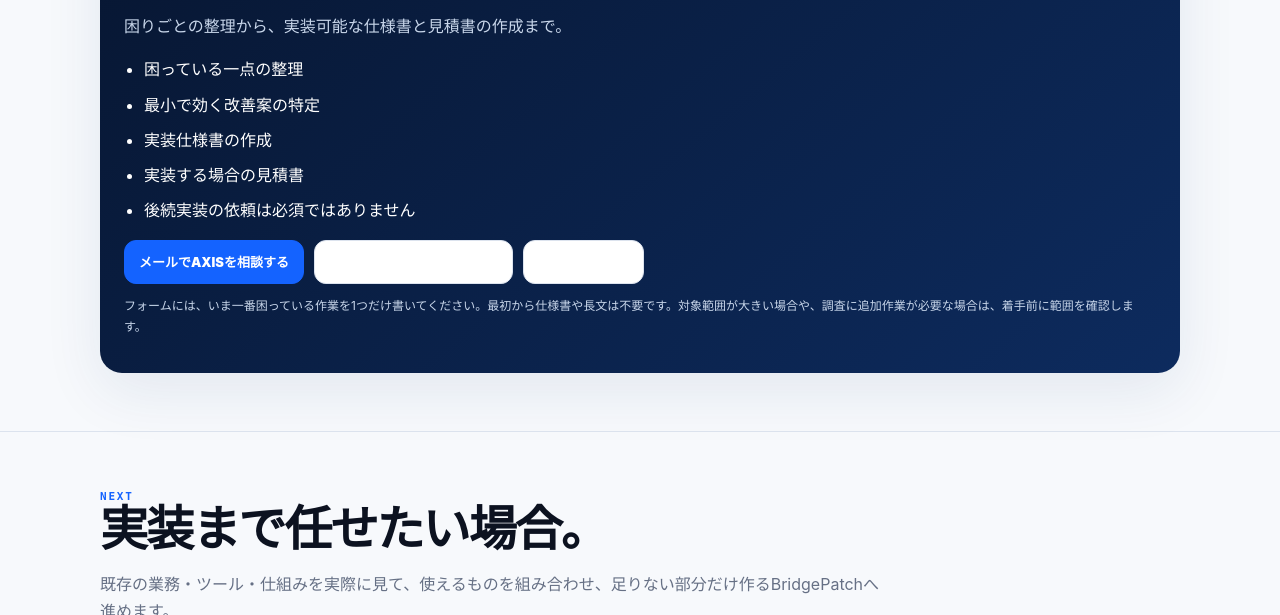
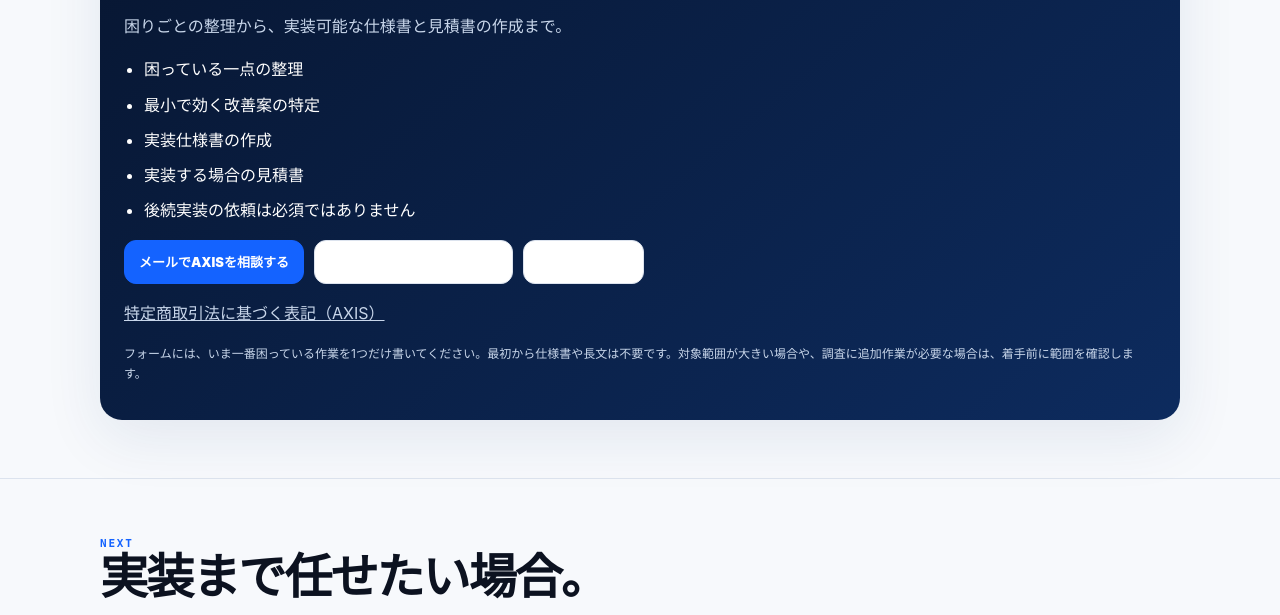
Before and after one commit to nobutakayamauchi/sales-catalog, a plain HTML site: page products/axis/sales.html in a window 1280 px wide. Shown: the part 2261-2876 px from the top of the page. Drawn offline with Linux system fonts and the light colour scheme.

Commit message:
axis の販売ページを商品別の特商法表記につなぐ

```diff
--- a/products/axis/sales.html
+++ b/products/axis/sales.html
@@ -11,6 +11,7 @@
 <section><div class="wrap"><div class="sectionhead"><div class="eyebrow">INPUT</div><h2>最初から仕様書はいりません。</h2><p class="muted">必要なのは、いま何に困っているか。まとまっていなくても構いません。</p></div><div class="grid3"><article class="card"><h3>「毎回これを転記している」</h3><p class="muted">手作業が残っている場所から見ます。</p></article><article class="card"><h3>「確認作業だけ重い」</h3><p class="muted">時間を食っている一点を切り出します。</p></article><article class="card"><h3>「こういうものが欲しい」</h3><p class="muted">要望をそのまま作らず、本当に必要な形へ整理します。</p></article></div></div></section>
 <section><div class="wrap"><div class="sectionhead"><div class="eyebrow">OUTPUT</div><h2>実装へ渡せるところまで作ります。</h2></div><div class="grid2"><article class="card"><h3>実装仕様書</h3><p class="muted">目的、対象、必要機能、入出力、処理フロー、制約、完成条件などを、開発に着手できる形へまとめます。</p></article><article class="card"><h3>見積書</h3><p class="muted">その仕様をこちらで実装する場合の金額を提示します。仕様書を持ち帰って別の手段で実装しても構いません。</p></article></div></div></section>
 <section><div class="wrap"><div class="card dark"><div class="eyebrow">POSITIONING</div><h2>AXISは「相談料」ではなく、設計成果物です。</h2><p>話を聞いて終わりではありません。困りごとの中心を特定し、何を作るべきかを決め、次の開発者・AIが迷わず着手できる形まで落とすことを成果物とします。</p></div></div></section>
-<section id="offer"><div class="wrap"><div class="card dark"><div class="eyebrow">OFFER</div><h2>AXIS</h2><div class="price">¥10,000 <small>JPY</small></div><p>困りごとの整理から、実装可能な仕様書と見積書の作成まで。</p><ul class="list"><li>困っている一点の整理</li><li>最小で効く改善案の特定</li><li>実装仕様書の作成</li><li>実装する場合の見積書</li><li>後続実装の依頼は必須ではありません</li></ul><div class="actions"><a class="btn primary" href="mailto:yamauchi.rts.office@gmail.com" data-contact-hub-open="info" data-funnel-event="contact_click">メールでAXISを相談する</a><a class="btn" href="mailto:yamauchi.rts.office@gmail.com" data-contact-hub-open="need">「こういうの欲しい」を送る</a><a class="btn" href="index.html">商品概要に戻る</a></div><p class="fine">フォームには、いま一番困っている作業を1つだけ書いてください。最初から仕様書や長文は不要です。対象範囲が大きい場合や、調査に追加作業が必要な場合は、着手前に範囲を確認します。</p></div></div></section>
+<section id="offer"><div class="wrap"><div class="card dark"><div class="eyebrow">OFFER</div><h2>AXIS</h2><div class="price">¥10,000 <small>JPY</small></div><p>困りごとの整理から、実装可能な仕様書と見積書の作成まで。</p><ul class="list"><li>困っている一点の整理</li><li>最小で効く改善案の特定</li><li>実装仕様書の作成</li><li>実装する場合の見積書</li><li>後続実装の依頼は必須ではありません</li></ul><div class="actions"><a class="btn primary" href="mailto:yamauchi.rts.office@gmail.com" data-contact-hub-open="info" data-funnel-event="contact_click">メールでAXISを相談する</a><a class="btn" href="mailto:yamauchi.rts.office@gmail.com" data-contact-hub-open="need">「こういうの欲しい」を送る</a><a class="btn" href="index.html">商品概要に戻る</a></div><p><a style="color:inherit;text-decoration:underline" href="https://nobutakayamauchi.github.io/RTS/bridgepatch/tokusho.html#axis">特定商取引法に基づく表記（AXIS）</a></p>
+<p class="fine">フォームには、いま一番困っている作業を1つだけ書いてください。最初から仕様書や長文は不要です。対象範囲が大きい場合や、調査に追加作業が必要な場合は、着手前に範囲を確認します。</p></div></div></section>
 <section><div class="wrap"><div class="sectionhead"><div class="eyebrow">NEXT</div><h2>実装まで任せたい場合。</h2><p class="muted">既存の業務・ツール・仕組みを実際に見て、使えるものを組み合わせ、足りない部分だけ作るBridgePatchへ進めます。</p></div><div class="actions"><a class="btn primary" href="../bridgepatch/sales.html" data-funnel-event="next_product_click">BridgePatchを見る</a></div></div></section>
 </main><footer class="footer"><div class="wrap"><span>AXIS / Sales LP</span><a href="../../">SALES CATALOG</a></div></footer><script src="../../assets/js/catalog-funnel.js" data-endpoint="https://webai.140-238-62-74.sslip.io/funnel/v1/events" data-product="axis" defer></script><script src="../../assets/js/contact-hub.js" defer></script></body></html>
```
